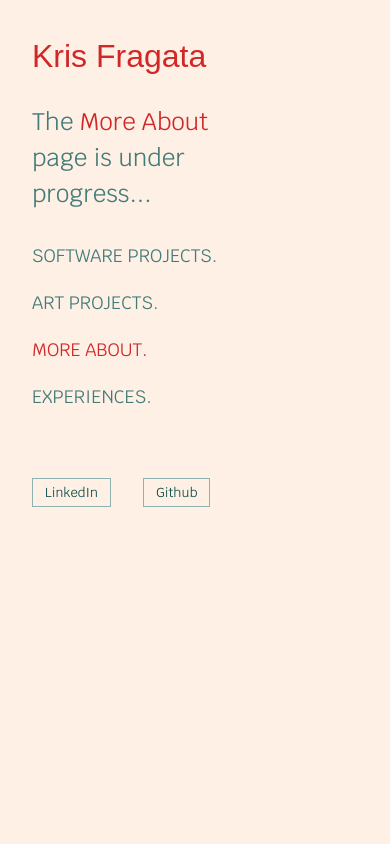
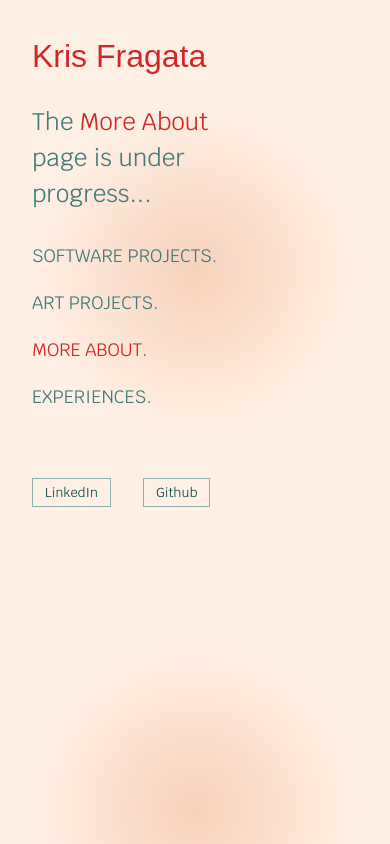
Before and after one commit to krisfragata/portfolio-2025, a Next.js app: page /more in a window 390 px wide. Built offline with nearby package versions, Linux system fonts and the light colour scheme; a web font is replaced by a local one.

Commit message:
feat(css):add styling for highlight feature in home page

```diff
--- a/src/app/globals.css
+++ b/src/app/globals.css
@@ -6,8 +6,10 @@
   --text-main: #427B78; /* main color for texts */
   --primary-text: #D22727; /* highlighting color for important texts */
   --text-highlight-dark-bg: #F6EEC8; /* text color for darker backgrounds */
+  --text-highlight-hover: #f7e279;
   --button-light: #8DB2B0; /* highlighting color for buttons */
   --text-dark: #004643;
+  --background-dark-edge: #f7d2bb;
 }
 
 @theme inline {
@@ -25,14 +27,28 @@
 }
 
 body {
-  background-color: var(--background);
+  background: radial-gradient(circle, var(--background-dark-edge) 0%, var(--background) 50%, var(--background) 100%);
   color: var(--foreground);
   font-family: var(--font-krub), sans-serif;
   margin: 0;
   padding: 0;
   overflow: hidden;
-  scrollbar-color: var(--primary-text) var(--primary-text);
-  scrollbar-width: thin;
+  scrollbar-color: var(--button-light) var(--primary-text);
+}
+
+/* GENERAL STYLING */
+.highlight {
+  background-color: var(--text-highlight-dark-bg);
+  padding: 2px 4px;
+}
+
+.highlight:hover {
+  cursor: pointer;
+  background-color: var(--text-highlight-hover);
+}
+
+.text-primary {
+  color: var(--primary-text);
 }
 
 /* nav bar styling */
@@ -77,8 +93,7 @@ body {
   margin-top: 7rem;
   flex-direction: row;
   min-width: min-content;
-  scrollbar-color: var(--primary-text) var(--primary-text);
-  scrollbar-width: thin;
+  scrollbar-color: var(--button-light) var(--primary-text);
 }
 
 /* title styling  */
@@ -93,9 +108,27 @@ body {
   cursor: pointer;
 }
 
-.text-primary {
-  color: var(--primary-text);
+.blurb {
+  position: fixed;
+  top: 55%;
+  left: 30%;
+  background-color: var(--background);
+  border: 0.05em solid var(--primary-text);
+  box-shadow: 5px 5px 10px rgba(0, 0, 0, 0.5);
+  border-radius: 0.5em;
+  display: flex;
+  align-items: center;
+  justify-content: center;
+  width: 10em;
+  z-index: 2000;
 }
+
+.blurb-text {
+  padding: 1rem;
+  font-size: medium;
+}
+
+
 
 /* layout wrappers styling  */
 
@@ -106,8 +139,7 @@ body {
   max-width: 70%;
   min-height: 100%;
   order: 1;
-  scrollbar-color: var(--primary-text) var(--primary-text);
-  scrollbar-width: thin;
+  scrollbar-color: var(--button-light)  var(--primary-text);
 }
 
 .left-header {
@@ -290,8 +322,7 @@ body {
   overflow-y: scroll;
   margin-left: 1rem;
   margin-top: 1rem;
-  scrollbar-color: var(--primary-text) var(--primary-text);
-  scrollbar-width: thin;
+  scrollbar-color: var(--button-light) var(--primary-text);
 }
 
 .info-header {
@@ -391,8 +422,7 @@ body {
     max-width: fit-content;
     overflow-x: hidden;
     overflow-y: visible;
-    scrollbar-width: thin;
-    scrollbar-color: var(--primary-text) var(--primary-text);
+    scrollbar-color: var(--button-light) var(--primary-text);
   }
   .home {
     flex-direction: column;
@@ -400,8 +430,11 @@ body {
     max-width: 100%;
     overflow-x: hidden;
     overflow-y: visible;
-    scrollbar-width: thin;
-    scrollbar-color: var(--primary-text) var(--primary-text);
+    scrollbar-color: var(--button-light) var(--primary-text);
+  }
+  .blurb {
+    top: 50%;
+    right: 10%;
   }
   .left-header {
     min-height: 20%;
@@ -415,8 +448,7 @@ body {
     max-width: 80%;
     font-size: x-large;
     padding-top: 1em;
-    scrollbar-width: thin;
-    scrollbar-color: var(--primary-text) var(--primary-text);
+    scrollbar-color: var(--button-light) var(--primary-text);
   }
   .sidemenu {
     align-items: start;
```
